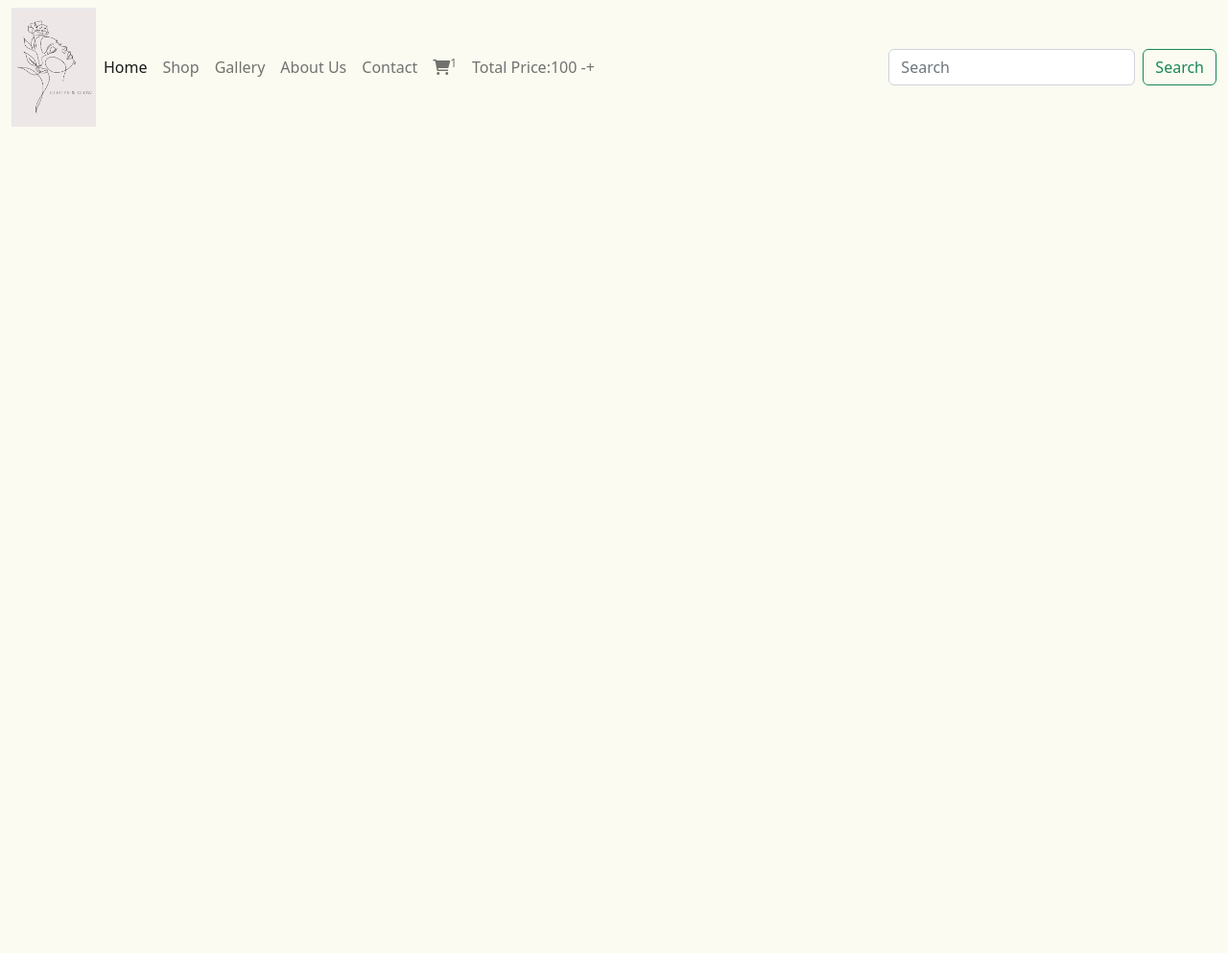
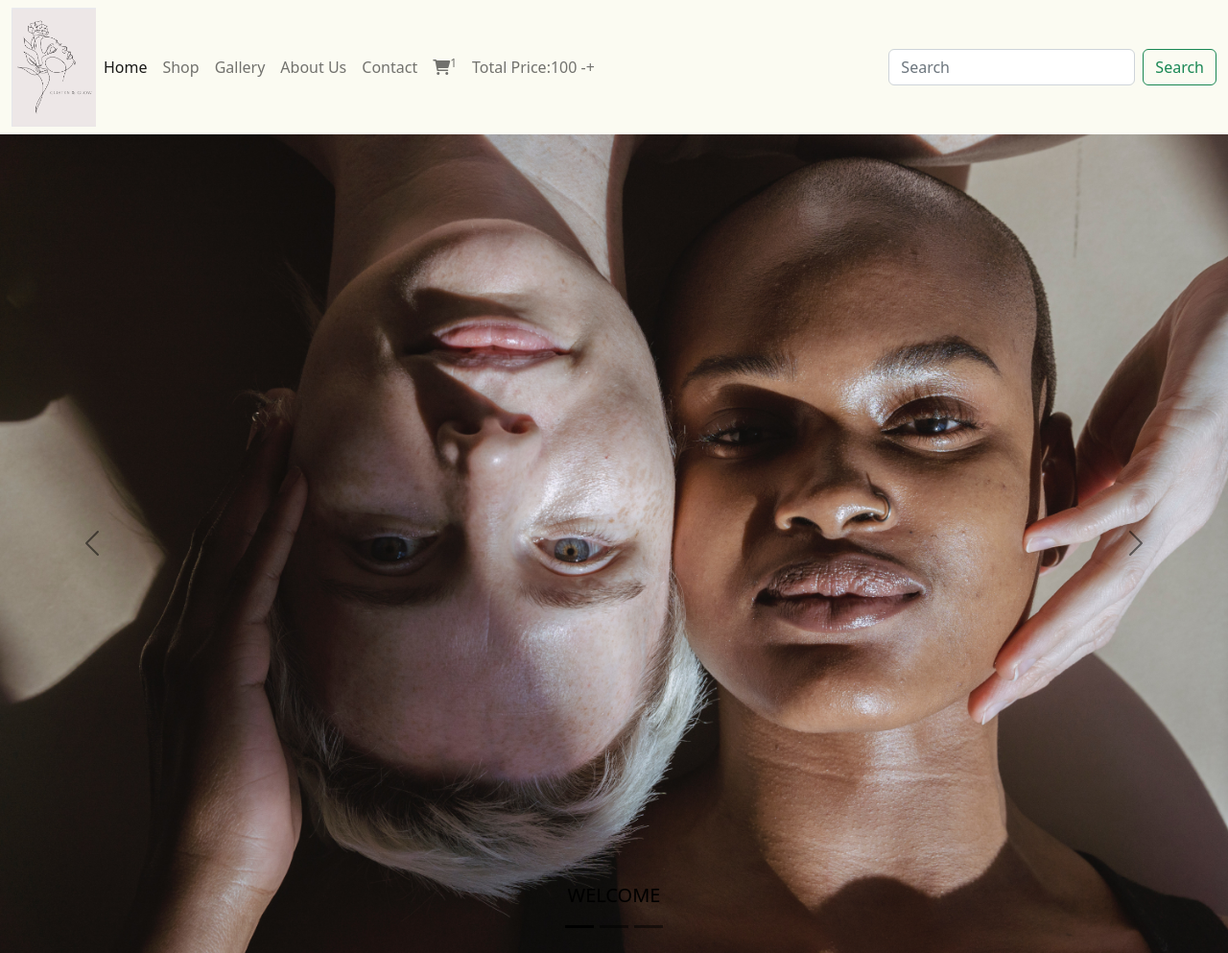
Before and after one commit to Thato2619/Online-Store, a PHP site: page / in a window 1280 px wide. Shown: the whole page at 96% size. Before the commit the page ends 132 px from the top, so only its background shows below. Run offline with PHP 8.4, Linux system fonts and the light colour scheme.

Commit message:
add slideshow carousel from bootstrap

```diff
--- a/index.php
+++ b/index.php
@@ -57,6 +57,45 @@
   </div>
 </nav>
 
+    <!-- slideshow of products -->
+    <div id="carouselExampleDark" class="carousel carousel-dark slide" data-bs-ride="carousel">
+  <div class="carousel-indicators">
+    <button type="button" data-bs-target="#carouselExampleDark" data-bs-slide-to="0" class="active" aria-current="true" aria-label="Slide 1"></button>
+    <button type="button" data-bs-target="#carouselExampleDark" data-bs-slide-to="1" aria-label="Slide 2"></button>
+    <button type="button" data-bs-target="#carouselExampleDark" data-bs-slide-to="2" aria-label="Slide 3"></button>
+  </div>
+  <div class="carousel-inner">
+    <div class="carousel-item active" data-bs-interval="10000">
+      <img src="./static //Images//pexels-angela-roma-7480130.jpg" class="d-block w-100" alt="...">
+      <div class="carousel-caption d-none d-md-block">
+        <h5>WELCOME</h5>
+
+      </div>
+    </div>
+    <div class="carousel-item" data-bs-interval="2000">
+      <img src="./static //Images//galley2.jpeg" class="d-block w-100" alt="...">
+      <div class="carousel-caption d-none d-md-block">
+        <h5>TO</h5>
+        <p>Some representative placeholder content for the second slide.</p>
+      </div>
+    </div>
+    <div class="carousel-item">
+      <img src="./static //Images//pexels-angela-roma-7479816.jpeg" class="d-block w-100" alt="...">
+      <div class="carousel-caption d-none d-md-block">
+        <h5>GLISTENING GLOW</h5>
+        <p>Where your skin feels at home.</p>
+      </div>
+    </div>
+  </div>
+  <button class="carousel-control-prev" type="button" data-bs-target="#carouselExampleDark" data-bs-slide="prev">
+    <span class="carousel-control-prev-icon" aria-hidden="true"></span>
+    <span class="visually-hidden">Previous</span>
+  </button>
+  <button class="carousel-control-next" type="button" data-bs-target="#carouselExampleDark" data-bs-slide="next">
+    <span class="carousel-control-next-icon" aria-hidden="true"></span>
+    <span class="visually-hidden">Next</span>
+  </button>
+</div>
 
     <script src="https://cdn.jsdelivr.net/npm/bootstrap@5.2.3/dist/js/bootstrap.bundle.min.js" integrity="sha384-kenU1KFdBIe4zVF0s0G1M5b4hcpxyD9F7jL+jjXkk+Q2h455rYXK/7HAuoJl+0I4" crossorigin="anonymous"></script>
 </body>
```
Also changed, not shown: static /Images/pexels-angela-roma-7480130.jpg (added), 2 other files.
